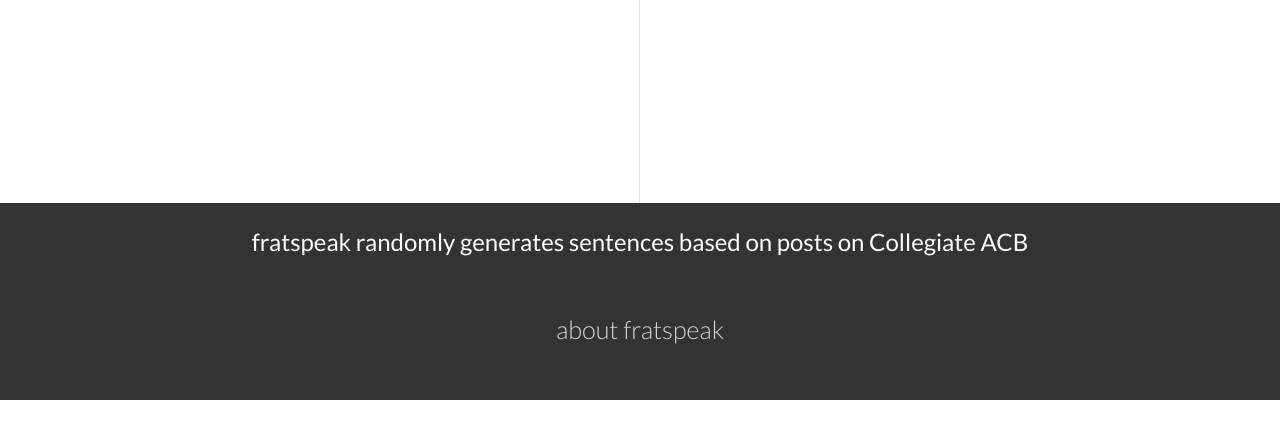
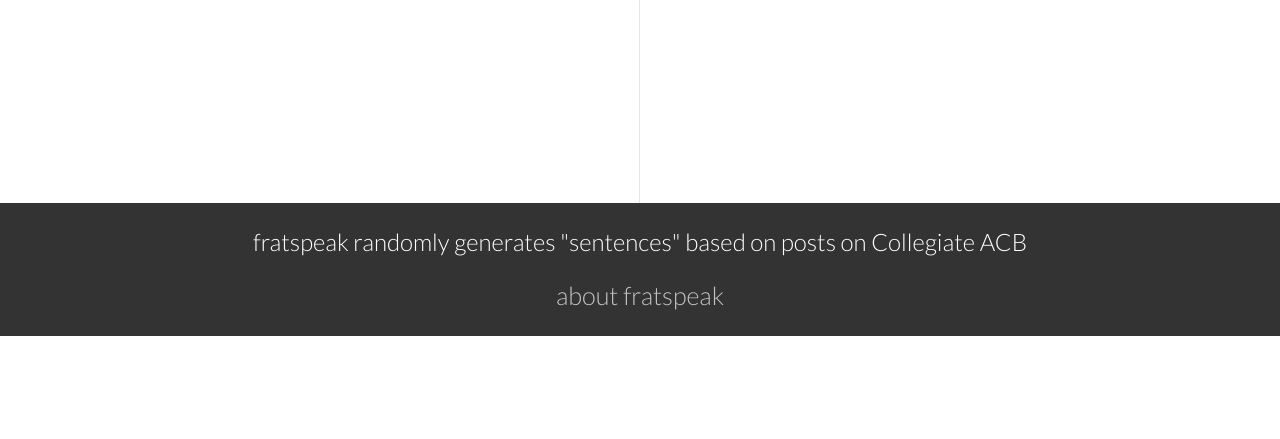
Before and after one commit to pshi2005/fratspeak, a website: page index.html in a window 1280 px wide. Shown: the part 359-798 px from the top of the page. Drawn offline with Linux system fonts and the light colour scheme; a web font is replaced by a local one.

Commit message:
quotes and space above about fratspeak

```diff
--- a/css/demo.css
+++ b/css/demo.css
@@ -115,12 +115,16 @@
 	overflow: hidden;
 }
 
+.related p {
+	font-weight: 300;
+}
+
 .related a {
 	display: inline-block;
 	text-align: left;
-	margin: 20px auto;
-	padding: 10px 20px;
-	opacity: 0.8;
+	margin: 0px auto;
+	padding: 0px 20px;
+	opacity: 0.7;
 	-webkit-transition: opacity 0.3s;
 	transition: opacity 0.3s;
 	-webkit-backface-visibility: hidden;
@@ -137,7 +141,7 @@
 
 .related a h3 {
 	font-weight: 300;
-	margin-top: 0.15em;
+	margin-top: 0em;
 	color: #fff;
 }
 
--- a/index.html
+++ b/index.html
@@ -5,7 +5,7 @@
 	<meta http-equiv="X-UA-Compatible" content="IE=edge,chrome=1">
 	<meta name="viewport" content="width=device-width, initial-scale=1.0">
 	<title>fratspeak</title>
-	<meta name="description" content="Randomly generated sentences from posts on Collegiate ACB" />
+	<meta name="description" content="Randomly generated 'sentences' from posts on Collegiate ACB" />
 	<meta name="keywords" content="BookBlock, book preview, look inside, css, transforms, animations, css3, 3d, perspective, fullscreen" />
 	<meta name="author" content="Codrops" />
 	<link rel="shortcut icon" href="../favicon.ico">
@@ -61,7 +61,7 @@
 			</div>
 		</div><!-- /main -->
 		<div class="related">
-		    <p>fratspeak randomly generates sentences based on posts on Collegiate ACB</p>
+		    <p>fratspeak randomly generates "sentences" based on posts on Collegiate ACB</p>
 			<a href="/pages/about.html">
 				<h3>about fratspeak</h3>
 			</a>
--- a/package.json
+++ b/package.json
@@ -1,6 +1,6 @@
 {
   "name": "helloworld",
-  "version": "0.0.0",
+  "version": "0.10.25",
   "description": "hello world",
   "main": "web.js",
   "scripts": {
```
